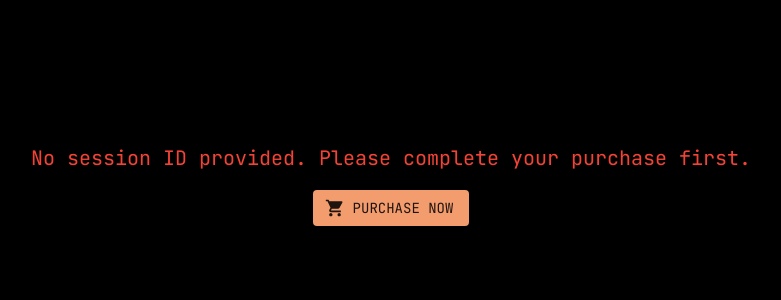
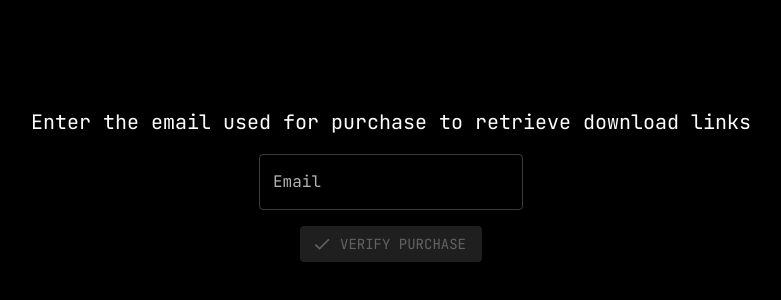
Before and after one commit to justinkahrs/o11n-web, a Next.js app: page /download in a window 1280 px wide. Shown: the part 216-516 px from the top of the page, without its empty margins (249-1030 px from the left). Built offline with nearby package versions, Linux system fonts and the light colour scheme.

Commit message:
fix: Add redownload email

```diff
--- a/src/app/actions/stripe.ts
+++ b/src/app/actions/stripe.ts
@@ -9,6 +9,7 @@ export async function fetchClientSecret() {
 
   // Create Checkout Sessions from body params.
   const session = await stripe.checkout.sessions.create({
+    customer_creation: "always",
     ui_mode: "embedded",
     line_items: [
       {
--- a/src/app/api/create-checkout-session/route.ts
+++ b/src/app/api/create-checkout-session/route.ts
@@ -3,6 +3,7 @@ import { stripe } from "../../../../lib/stripe";
 export async function POST(req: Request) {
   const origin = req.headers.get("origin") ?? "";
   const session = await stripe.checkout.sessions.create({
+    customer_creation: "always",
     line_items: [
       {
         // biome-ignore lint/style/noNonNullAssertion: <explanation>
@@ -12,9 +13,6 @@ export async function POST(req: Request) {
     ],
     mode: "payment",
     ui_mode: "embedded",
-    payment_intent_data: {
-      description: `${origin}/download?session_id={CHECKOUT_SESSION_ID}`,
-    },
     return_url: `${origin}/download?session_id={CHECKOUT_SESSION_ID}`,
     automatic_tax: { enabled: true },
   });
--- a/src/app/api/download/route.ts
+++ b/src/app/api/download/route.ts
@@ -67,3 +67,38 @@ export async function GET(request: Request) {
     return new NextResponse("Internal server error", { status: 500 });
   }
 }
+export async function POST(request: Request) {
+  try {
+    const { email } = await request.json();
+    if (!email) {
+      return new NextResponse("Email is required", { status: 400 });
+    }
+    const customers = await stripe.customers.list({ email });
+    if (!customers.data || customers.data.length === 0) {
+      return new NextResponse("Customer not found", { status: 404 });
+    }
+    const customerId = customers.data[0].id;
+    const sessions = await stripe.checkout.sessions.list({
+      customer: customerId,
+      limit: 1,
+    });
+    if (!sessions.data || sessions.data.length === 0) {
+      return new NextResponse("No completed sessions found", { status: 404 });
+    }
+    const sessionId = sessions.data[0].id;
+    const customerEmail =
+      sessions.data[0].customer_details?.email ||
+      sessions.data[0].customer_email;
+
+    // biome-ignore lint/style/noNonNullAssertion: <explanation>
+    await fetch(process.env.GOOGLE_APPS_SCRIPT_URL!, {
+      method: "POST",
+      headers: { "Content-Type": "application/json" },
+      body: JSON.stringify({ sessionId, email: customerEmail }),
+    });
+    return NextResponse.json({ customerEmail });
+  } catch (error) {
+    console.error("Error in POST /api/download:", error);
+    return new NextResponse("Internal server error", { status: 500 });
+  }
+}
--- a/src/app/download/DownloadClient.tsx
+++ b/src/app/download/DownloadClient.tsx
@@ -1,10 +1,10 @@
 "use client";
 import React, { useEffect, useState } from "react";
-import { useSearchParams } from "next/navigation";
-import { Box, Typography, Button, Stack, Link } from "@mui/material";
+import { useSearchParams, useRouter } from "next/navigation";
+import { Box, Typography, Button, Stack, Link, TextField } from "@mui/material";
 import { motion } from "framer-motion";
 import LogoSVG from "../components/LogoSVG";
-import { Apple, Microsoft, ShoppingCart } from "@mui/icons-material";
+import { Apple, Check, Microsoft, ShoppingCart } from "@mui/icons-material";
 type Links = {
   dmg: string;
   exe: string;
@@ -12,12 +12,16 @@ type Links = {
 export default function DownloadClient() {
   const searchParams = useSearchParams();
   const sessionId = searchParams.get("session_id");
+  const router = useRouter();
   const [links, setLinks] = useState<Links | null>(null);
   const [error, setError] = useState<string>("");
+  const [email, setEmail] = useState<string>("");
+  const [lookupError, setLookupError] = useState<string>("");
+  const [lookupSuccess, setLookupSuccess] = useState<string>("");
+  const [isLookupLoading, setIsLookupLoading] = useState<boolean>(false);
   const [hasDownloaded, setHasDownloaded] = useState<boolean>(false);
   useEffect(() => {
     if (!sessionId) {
-      setError("No session ID provided. Please complete your purchase first.");
       return;
     }
     (async () => {
@@ -34,6 +38,71 @@ export default function DownloadClient() {
       }
     })();
   }, [sessionId]);
+  if (!sessionId) {
+    return (
+      <Box
+        sx={{
+          minHeight: "100vh",
+          display: "flex",
+          flexDirection: "column",
+          alignItems: "center",
+          justifyContent: "center",
+          textAlign: "center",
+          mx: 2,
+        }}
+      >
+        <Typography variant="h6" sx={{ mb: 2 }}>
+          Enter the email used for purchase to retrieve download links
+        </Typography>
+        <TextField
+          type="email"
+          label="Email"
+          value={email}
+          onChange={(e) => setEmail(e.target.value)}
+          sx={{ mb: 2 }}
+        />
+        {lookupError && (
+          <Typography variant="body2" color="error" sx={{ mb: 2 }}>
+            {lookupError}
+          </Typography>
+        )}
+        {lookupSuccess && (
+          <Typography variant="body2" sx={{ color: "success.main", mb: 2 }}>
+            {lookupSuccess}
+          </Typography>
+        )}
+        <Button
+          startIcon={<Check />}
+          variant="contained"
+          onClick={async () => {
+            setIsLookupLoading(true);
+            try {
+              const res = await fetch("/api/download", {
+                method: "POST",
+                headers: { "Content-Type": "application/json" },
+                body: JSON.stringify({ email }),
+              });
+              if (!res.ok) {
+                throw new Error("Lookup failed");
+              }
+              setLookupSuccess(
+                "Thanks, we have sent a new download link to your email"
+              );
+              setLookupError("");
+            } catch {
+              setLookupError("Could not find purchase for this email");
+              setLookupSuccess("");
+            } finally {
+              setIsLookupLoading(false);
+            }
+          }}
+          disabled={isLookupLoading || !email}
+        >
+          {isLookupLoading ? "Verifying..." : "Verify purchase"}
+        </Button>
+      </Box>
+    );
+  }
   if (error) {
     return (
       <Box
```
